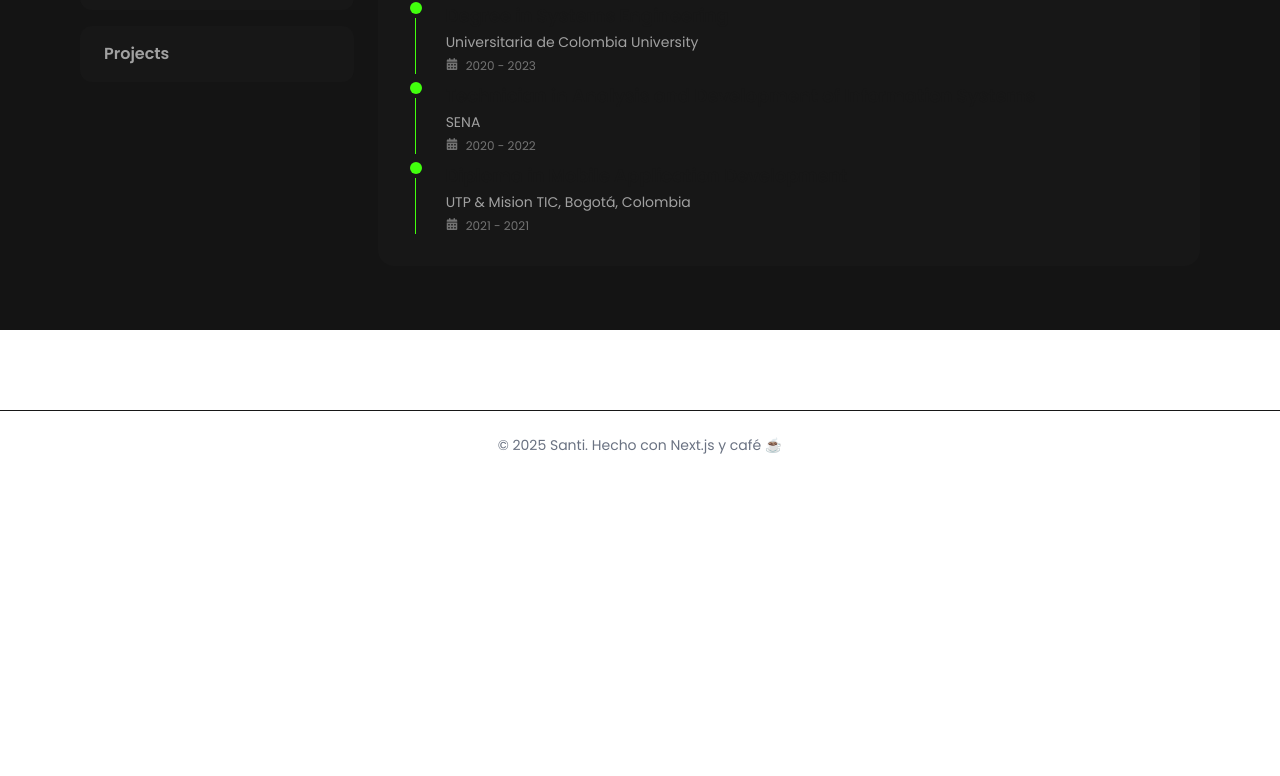
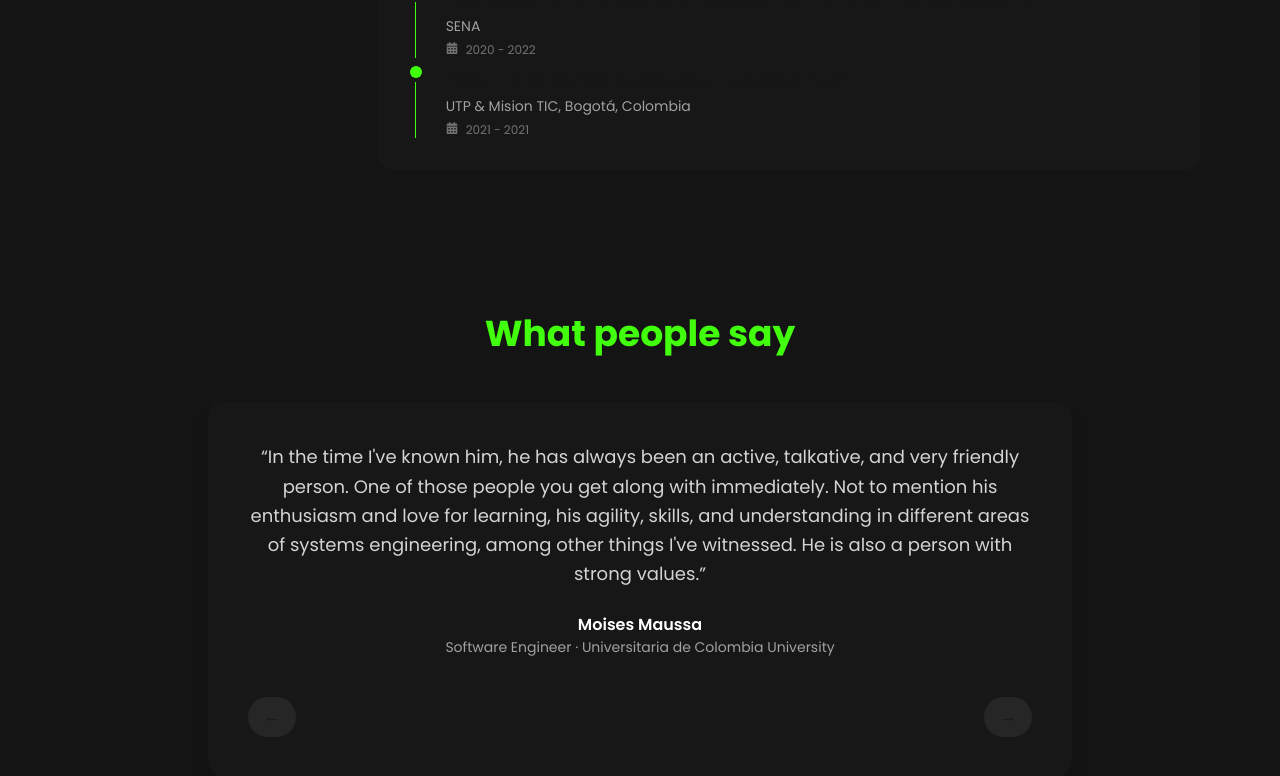
Before and after one commit to HFOXH/nuevo_portafolio, a Next.js app: page / in a window 1280 px wide. Shown: the part 1988-2764 px from the top of the page. Before the commit the page ends 2467 px from the top, so only its background shows below. Built offline with nearby package versions, Linux system fonts and the light colour scheme.

Commit message:
Improve testimonials

```diff
--- a/app/page.tsx
+++ b/app/page.tsx
@@ -3,6 +3,7 @@
 import Presentation from "@/components/Presentation";
 import Tools from "@/components/Tools";
 import JourneyTabs from "@/components/JourneyTabs";
+import Testimonials from "@/components/Testimonials";
 
 export default function Index() {
   return (
@@ -11,7 +12,8 @@
       <MainInformation />
       <Presentation />
       <Tools />
-      <JourneyTabs></JourneyTabs>
+      <JourneyTabs />
+      <Testimonials />
     </div>
   );
 }
--- a/components/Home.tsx
+++ b/components/Home.tsx
@@ -6,6 +6,7 @@
 import { FaFacebookF, FaInstagram, FaLinkedinIn, FaWhatsapp } from "react-icons/fa";
 import { LuGithub } from "react-icons/lu";
 import { AiOutlineYoutube } from "react-icons/ai";
+import Image from "next/image";
 
 const icons = [
     { icon: LuGithub, link: "https://github.com/HFOXH" },
@@ -72,7 +73,13 @@
                     </div>
 
                     <div className="flex justify-center md:justify-end">
-                        <div className="w-72 h-72 md:w-96 md:h-96 rounded-full bg-gray-200" />
+                        <Image
+                            src="https://santic.netlify.app/assets/img/about.png"
+                            alt="Santiago Cárdenas"
+                            width={384}
+                            height={384}
+                            className="rounded-full object-cover"
+                        />
                     </div>
 
                 </div>
--- /dev/null
+++ b/components/Testimonials.tsx
@@ -0,0 +1,126 @@
+"use client";
+
+import { useState } from "react";
+import { motion, AnimatePresence } from "framer-motion";
+
+const testimonials = [
+    {
+        name: "Moises Maussa",
+        role: "Software Engineer",
+        company: "Universitaria de Colombia University",
+        message: "In the time I've known him, he has always been an active, talkative, and very friendly person. One of those people you get along with immediately. Not to mention his enthusiasm and love for learning, his agility, skills, and understanding in different areas of systems engineering, among other things I've witnessed. He is also a person with strong values."
+    },
+    {
+        name: "Frank Solano",
+        role: "Lawyer",
+        company: "Abogados Solano",
+        message: "I've known him for seven years, in terms of appearance, treatment, and communication, as a study partner and friend. I can attest that he is an honest, respectable, responsible person with impeccable conduct and habits."
+    },
+    {
+        name: "Sergio Cogollos",
+        role: "Web Developer & SEO",
+        company: "Universitaria de Colombia university",
+        message: "He is very capable of completing any task assigned, resourceful, decisive, and very self-confident. As he says, if he doesn't know something, he learns it extremely fast and becomes the best at it."
+    },
+    {
+        name: "Kevin Gil",
+        role: "Systems Engineer",
+        company: "Freelance",
+        message: "He is very committed to his work and dedicated, performs well under pressure, and is punctual with his deliveries."
+    },
+    {
+        name: "Ingrid Espitia",
+        role: "Management Assistant",
+        company: "Universitaria de Colombia Unicersity",
+        message: "I was impressed by his punctuality and effort on each assigned task. He proved to be highly responsible, committed, and ethical. His professionalism and attention to detail reflect a high level of dedication, making the experience even more satisfying. He is a person who keeps his promises."
+    }
+];
+
+const variants = {
+    enter: (direction: number) => ({
+        x: direction > 0 ? 80 : -80,
+        opacity: 0,
+        filter: "blur(4px)",
+    }),
+    center: {
+        x: 0,
+        opacity: 1,
+        filter: "blur(0px)",
+    },
+    exit: (direction: number) => ({
+        x: direction > 0 ? -80 : 80,
+        opacity: 0,
+        filter: "blur(4px)",
+    }),
+};
+
+export default function Testimonials() {
+    const [[current, direction], setCurrent] = useState<[number, number]>([
+        0,
+        0,
+    ]);
+
+    const paginate = (newDirection: number) => {
+        setCurrent(([prev]) => {
+            let next = prev + newDirection;
+            if (next < 0) next = testimonials.length - 1;
+            if (next >= testimonials.length) next = 0;
+            return [next, newDirection];
+        });
+    };
+
+    const testimonial = testimonials[current];
+
+    return (
+        <section className="max-w-4xl mx-auto px-4 py-20">
+            <h2 className="text-4xl font-bold text-main text-center mb-12">
+                What people say
+            </h2>
+
+            <div className="relative bg-neutral-900 rounded-2xl p-10 shadow-xl overflow-hidden">
+                <AnimatePresence mode="wait" custom={direction}>
+                    <motion.div
+                        key={current}
+                        custom={direction}
+                        variants={variants}
+                        initial="enter"
+                        animate="center"
+                        exit="exit"
+                        transition={{
+                            duration: 0.45,
+                            ease: "easeInOut",
+                        }}
+                    >
+                        <p className="text-neutral-300 text-lg text-center mb-6 leading-relaxed">
+                            “{testimonial.message}”
+                        </p>
+
+                        <div className="text-center">
+                            <p className="font-semibold text-white">
+                                {testimonial.name}
+                            </p>
+                            <p className="text-sm text-neutral-400">
+                                {testimonial.role} · {testimonial.company}
+                            </p>
+                        </div>
+                    </motion.div>
+                </AnimatePresence>
+
+                <div className="flex justify-between mt-10">
+                    <button
+                        onClick={() => paginate(-1)}
+                        className="px-4 py-2 rounded-full bg-neutral-800 hover:bg-neutral-700 transition cursor-pointer"
+                    >
+                        ←
+                    </button>
+                    <button
+                        onClick={() => paginate(1)}
+                        className="px-4 py-2 rounded-full bg-neutral-800 hover:bg-neutral-700 transition cursor-pointer"
+                    >
+                        →
+                    </button>
+                </div>
+            </div>
+        </section>
+    );
+}
--- a/next.config.ts
+++ b/next.config.ts
@@ -10,7 +10,7 @@
       {
         protocol: "https",
         hostname: "santic.netlify.app",
-        pathname: "/assets/img-icons/**",
+        pathname: "/assets/**",
       },
     ],
   },
```
Also changed, not shown: 1 other file (tests, documents, lock files or other folders).
